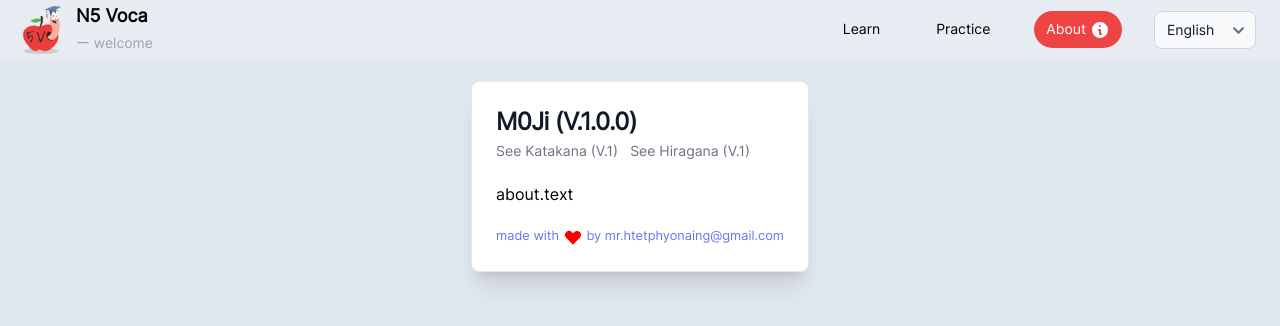
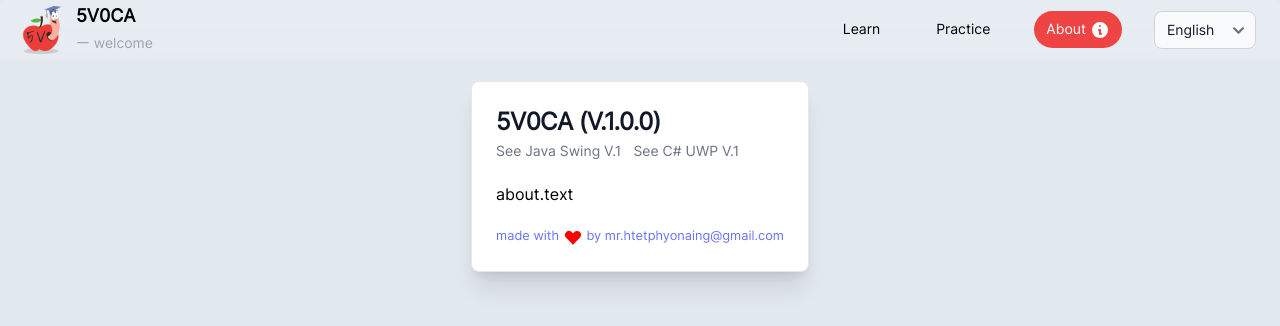
Before and after one commit to ETS-ReactNative1/react--jp-n5-voca, a React (Create React App) app: page /about in a window 1280 px wide. Shown: the top 326 px of the page. Built offline with nearby package versions, Linux system fonts and the light colour scheme.

Commit message:
changed font

```diff
--- a/public/index.html
+++ b/public/index.html
@@ -4,7 +4,7 @@
     <meta charset="utf-8" />
     <meta name="viewport" content="width=device-width, initial-scale=1" />
     <link rel="icon" type="image/png" sizes="96x96" href="/logo.png" />
-    <title>N5 Voca</title>
+    <title>5V0CA</title>
   </head>
   <body>
     <div id="root"></div>
--- a/src/App.css
+++ b/src/App.css
@@ -35,6 +35,10 @@
 
 body {
   font-family: 'Inter';
+}
+
+.jp-font {
+  font-family: 'MSMINCHO';
 }
 
 .card-grid {
--- a/src/components/flashCard.jsx
+++ b/src/components/flashCard.jsx
@@ -27,10 +27,14 @@ const FlashCard = ({ flashcard }) => {
       style={{ height: height }}
       onClick={() => setFlip(!flip)}>
       <div className="front" ref={frontEl}>
-        {flashcard.front}
+        <span className="jp-font font-semibold text-gray-700">
+          {flashcard.front}
+        </span>
       </div>
       <div className="back" ref={backEl}>
-        {flashcard.back}
+        <span className="jp-font font-semibold text-gray-700">
+          {flashcard.back}
+        </span>
       </div>
     </div>
   );
--- a/src/components/navBar.jsx
+++ b/src/components/navBar.jsx
@@ -30,7 +30,7 @@ const NavBar = ({
 
           <div className="flex flex-col">
             <span className="whitespace-nowrap text-lg font-bold dark:text-white">
-              N5 Voca
+              5V0CA
             </span>
             <div className="md:-mr-20">
               <span className="text-sm text-gray-400">ー welcome</span>
--- a/src/index.css
+++ b/src/index.css
@@ -7,6 +7,13 @@
   font-style: normal;
   font-weight: 400;
   src: url('../public/fonts/Inter-Regular.ttf'); /* IE9 Compat Modes */
+}
+
+@font-face {
+  font-family: 'MSMINCHO';
+  font-style: normal;
+  font-weight: 400;
+  src: url('../public/fonts/MSMINCHO.TTF');
 }
 
 body {
--- a/src/pages/app/about.jsx
+++ b/src/pages/app/about.jsx
@@ -3,26 +3,26 @@ import { useTitle } from 'react-use';
 import { useTranslation } from 'react-i18next';
 
 const About = () => {
-  useTitle('Momoji | About');
+  useTitle('5V0CA | About');
   const { t } = useTranslation();
 
   return (
     <div className="container mx-auto flex justify-center px-10 mt-5 mb-10">
       <div className="block p-6 max-w-xl bg-white rounded-lg border border-gray-200 shadow-xl hover:shadow-none dark:bg-gray-800 dark:border-gray-700 dark:hover:bg-gray-700">
         <h5 className="text-2xl font-bold tracking-tight text-gray-900 dark:text-white">
-          M0Ji (V.1.0.0)
+          5V0CA (V.1.0.0)
         </h5>
         <a
           target={'_blank'}
-          href="https://hpn-katakana.netlify.app"
+          href="https://docs.google.com/spreadsheets/d/17IyFPPFwaXmq8lEeQxXc-tjE2CdPQqrwa1Px1braYVw/edit#gid=0"
           className="font-medium text-sm hover:underline text-gray-500 hover:text-indigo-500 block md:inline-block">
-          See Katakana (V.1)
+          See Java Swing V.1
         </a>
         <a
           target={'_blank'}
-          href="https://hpn-hiragana.netlify.app"
+          href="https://youtu.be/LW3Ih6qT9Qs"
           className="font-medium text-sm ml-0 md:ml-3 hover:underline text-gray-500 hover:text-indigo-500 block md:inline-block">
-          See Hiragana (V.1)
+          See C# UWP V.1
         </a>
         <div className="mt-5">{t('about.text')}</div>
         <small className="text-indigo-500 mt-5 inline-block">
--- a/src/pages/learn.jsx
+++ b/src/pages/learn.jsx
@@ -1,5 +1,6 @@
 import React, { useState, useEffect } from 'react';
 import _ from 'lodash';
+import { useTitle } from 'react-use';
 import { Container, Typography } from '@mui/material';
 import Table from '@mui/material/Table';
 import TableBody from '@mui/material/TableBody';
@@ -12,6 +13,7 @@ import CustomRadioButton from '../components/customRadioButton';
 import Favorite from '../components/favorite';
 
 const Learn = () => {
+  useTitle('5V0CA | Learn');
   const [lesson, setLesson] = useState(1);
   const [lastViewedLesson, setLastViewedLesson] = useState(1);
   const [lessonFile, setLessonFile] = useState([]);
@@ -196,13 +198,19 @@ const Learn = () => {
                       {data.id}
                     </TableCell>
                     <TableCell align="left" className="w-60">
-                      {data.voca}
+                      <span className="jp-font font-semibold text-gray-700">
+                        {data.voca}
+                      </span>
                     </TableCell>
-                    <TableCell align="left" className="w-60">
+                    <TableCell align="left" className="w-auto">
                       {data.romaji}
                     </TableCell>
-                    <TableCell align="left">{data.meaning}</TableCell>
-                    <TableCell>
+                    <TableCell align="left" className="w-auto">
+                      <span className="text-gray-700 font-semibold">
+                        {data.meaning}
+                      </span>
+                    </TableCell>
+                    <TableCell className="w-auto">
                       <Favorite
                         checked={_.includes(favoritesInSelectedLesson, data.id)}
                         onClick={() => handleFavorite(data)}
@@ -275,7 +283,7 @@ const Learn = () => {
             </div>
           </div>
         </div>
-        <span className="text-center mt-5 text-gray-400">ー finish ー</span>
+        <span className="text-center mt-5 text-gray-400">ー end ー</span>
       </div>
     </Container>
   );
--- a/src/pages/practice.jsx
+++ b/src/pages/practice.jsx
@@ -1,5 +1,6 @@
 import React, { useState, useEffect } from 'react';
 import _ from 'lodash';
+import { useTitle } from 'react-use';
 import { Container } from '@mui/material';
 import CustomRadioButton from '../components/customRadioButton';
 import FlashCardList from '../components/flashCardList';
@@ -9,6 +10,8 @@ import {
 } from '../utils/mutateObjKeys';
 
 const Practice = () => {
+  useTitle('5V0CA | Practice');
+
   const [modalVisibility, setModalVisibility] = useState(false);
   const [practiceType, setPracticeType] = useState('nonfavorites'); // all, favorites, nonfavorites
   const [visiblePracticeData, setVisiblePracticeData] = useState('vocabulary'); // vocabulary, meaning
@@ -423,7 +426,7 @@ const Practice = () => {
             </div>
           </div>
           {/* modal end */}
-          <span className="text-center mt-5 text-gray-400">ー finish ー</span>
+          <span className="text-center mt-5 text-gray-400">ー end ー</span>
         </div>
       </div>
     </Container>
```
Also changed, not shown: 1 other file (tests, documents, lock files or other folders).
